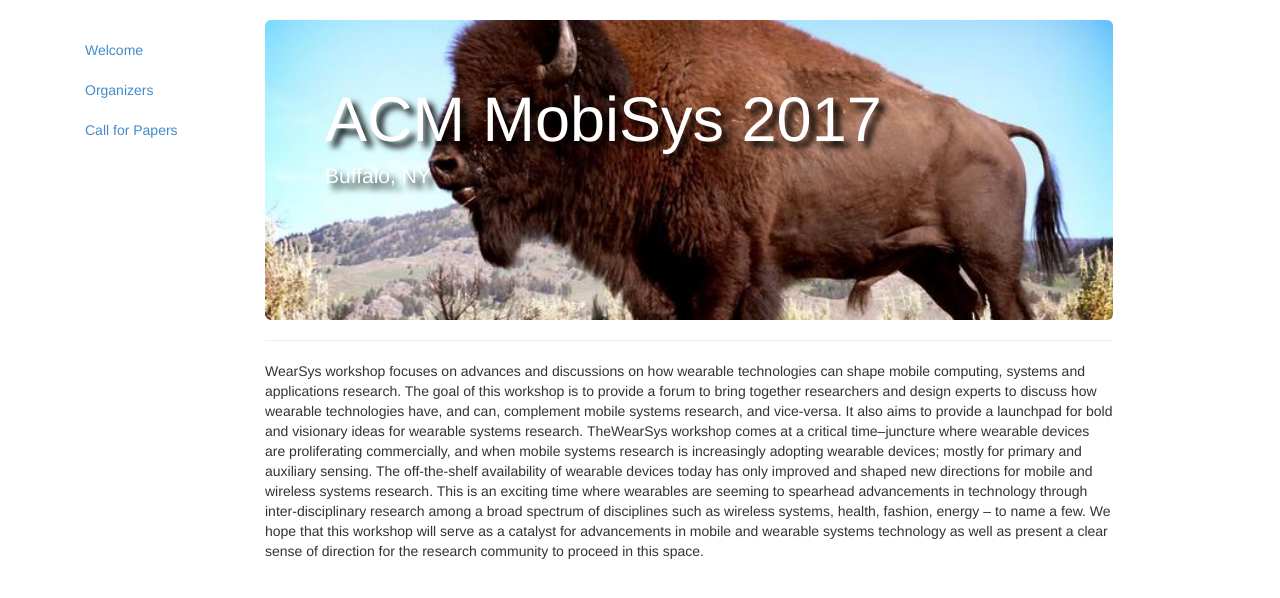
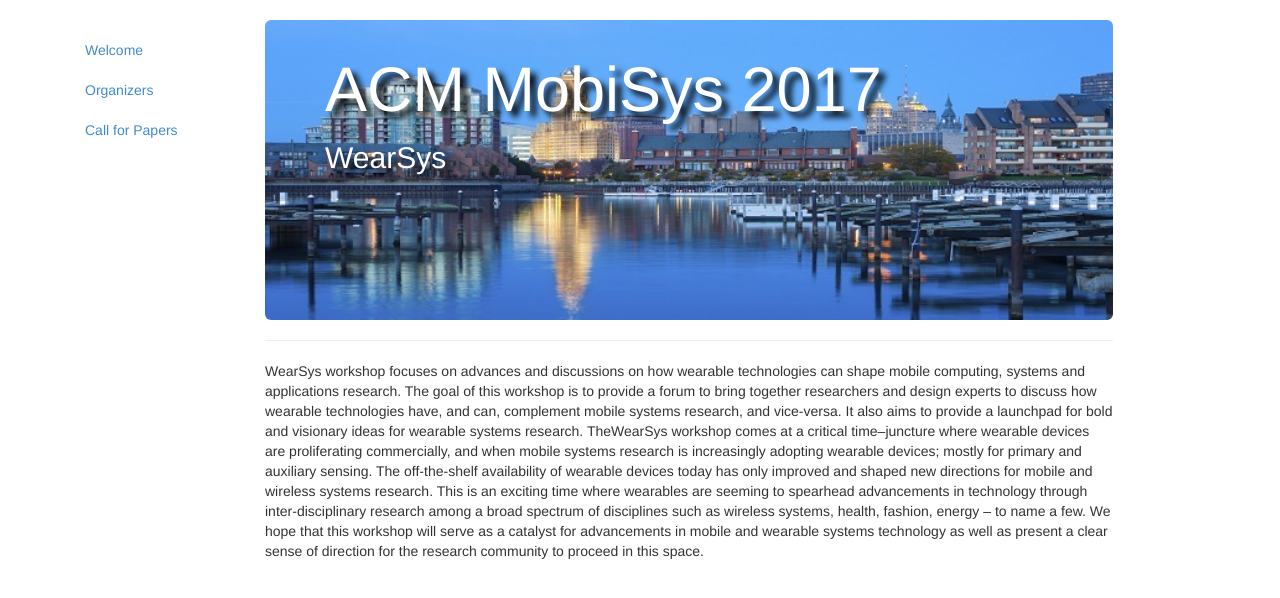
Before and after one commit to ianbacus/ianbacus.github.com, a plain HTML site: page index.html in a window 1280 px wide. Drawn offline with Linux system fonts and the light colour scheme.

Commit message:
Changed background image

```diff
--- a/css/bar.css
+++ b/css/bar.css
@@ -29,9 +29,15 @@ h1
 	}
 }
 
+.jumbotron h1
+{
+ margin-top:-10px;
+ left:10px;
+ color:#fff;
+}
 
 .jumbotron {
-    background-image: url(../img/buffalo.jpeg);
+    background-image: url(../img/buffalo_waterline.jpeg);
     margin-bottom: 0px;
 	height: 300px;
     background-position: 0% 25%;
--- a/index.html
+++ b/index.html
@@ -47,7 +47,7 @@
 
             <div class="jumbotron">
                 <h1>ACM MobiSys 2017</h1>
-                <p>Buffalo, NY </p>
+				<h2>WearSys</h2>
 
             </div>
 
```
Also changed, not shown: call-for-papers.html (+1 -1 lines), organizers.html (+1 -4 lines), img/buffalo_waterline.jpeg (added).
